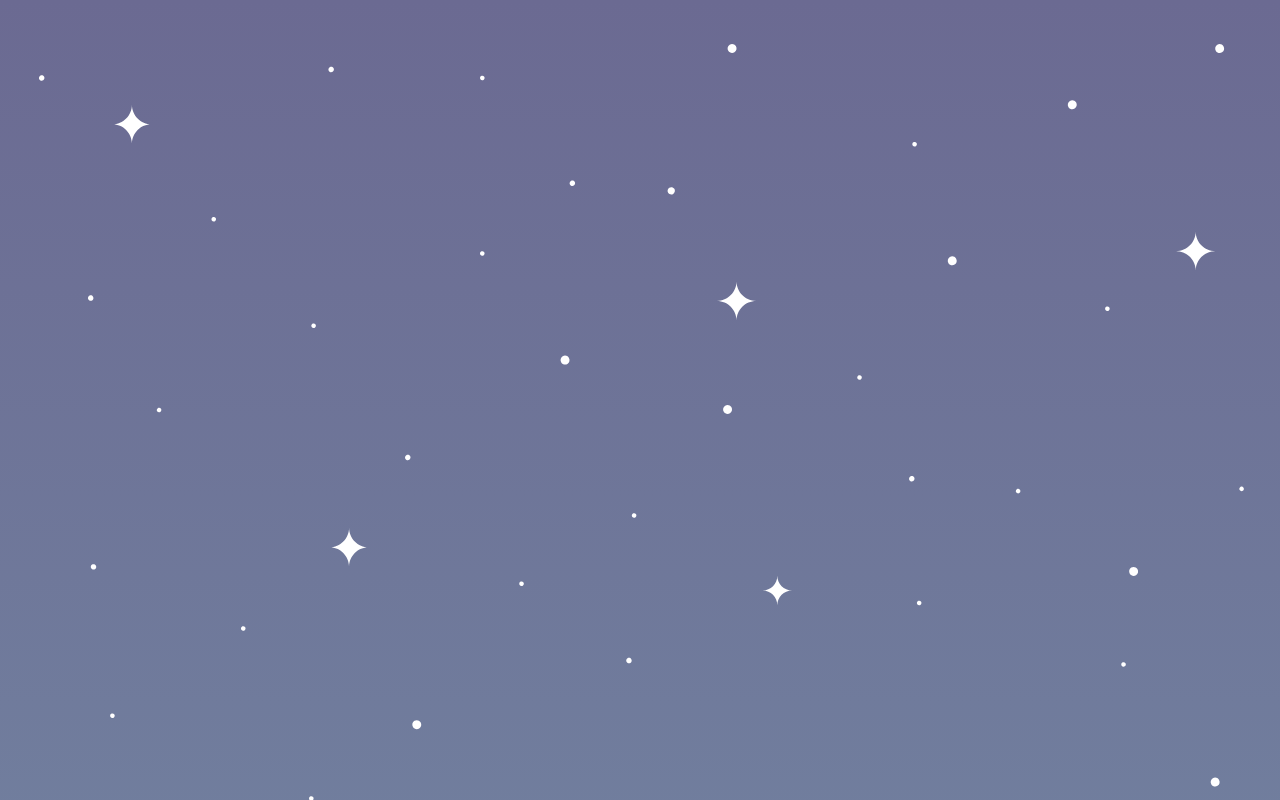
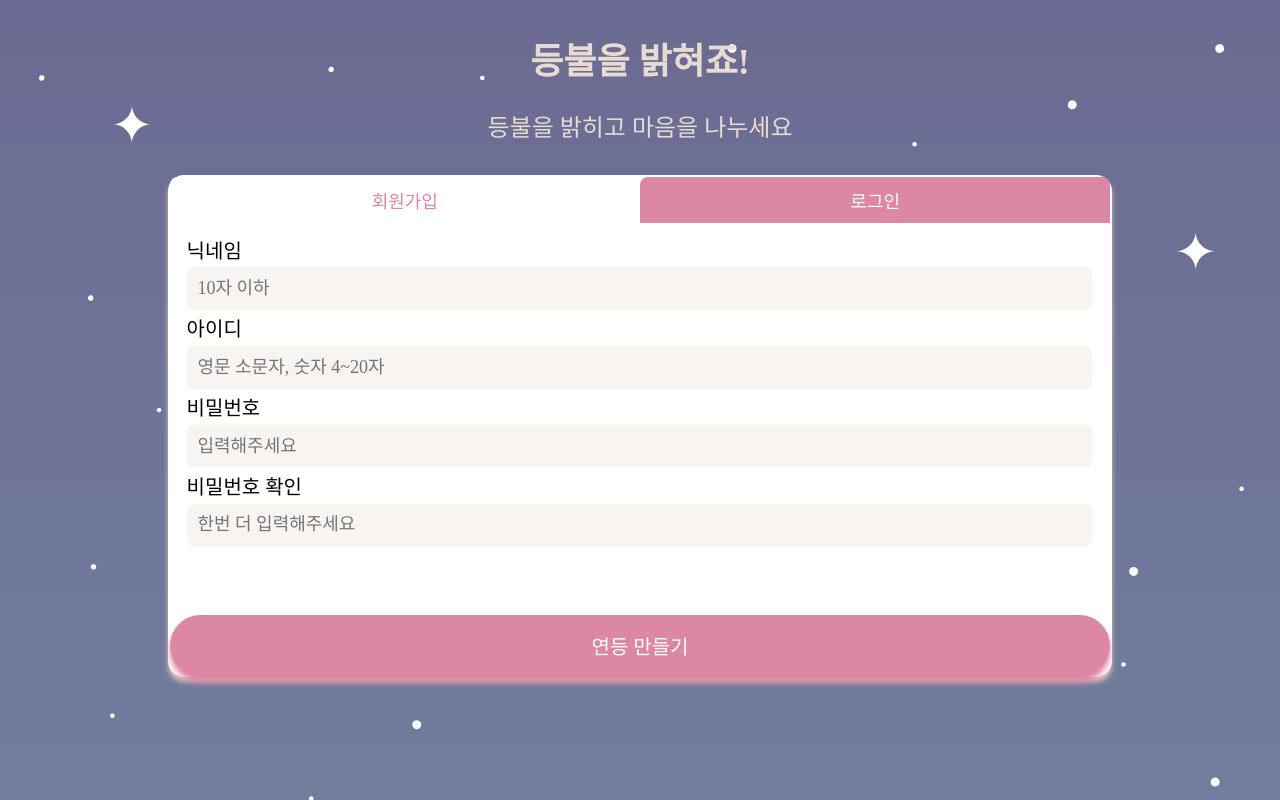
Before and after one commit to Budda-handsome/buddha_birthday, a React (Create React App) app: page /tapmenu in a window 1280 px wide. Before the commit this address had no page. Built offline with nearby package versions, Linux system fonts and the light colour scheme; a web font is replaced by a local one.

Commit message:
split login and signup

```diff
--- a/src/App.js
+++ b/src/App.js
@@ -1,19 +1,21 @@
 
-import SignUp from "./pages/SignUp";
 import Home from "./pages/Home";
 import React from 'react';
 import axios from 'axios';
 import {BrowserRouter ,Routes, Route} from "react-router-dom"
+import TapMenu from "./pages/TapMenu";
 
 
 function App() {
-  axios.defaults.baseURL = 'http://localhost:8080' // 내 서버
+
+  //axios.defaults.baseURL = 'http://localhost:8080' // 내 서버
+  axios.defaults.baseURL = 'https://reqres.in/api/login' // 연습
   return (
 
     <BrowserRouter>
       <Routes>
       <Route path="/" element={<Home/>} ></Route>
-      <Route path="/signup" element={<SignUp/>} ></Route>
+      <Route path="/tapmenu" element={<TapMenu/>} ></Route>
       </Routes>
 
     </BrowserRouter>
--- a/src/pages/Home.js
+++ b/src/pages/Home.js
@@ -1,6 +1,6 @@
 
 import logo from '../img/tample.svg';
-import SignUp from '../pages/SignUp';
+import TapMenu from './TapMenu';
 import Header from '../layout/Header';
 
 import {Link} from "react-router-dom"
@@ -16,7 +16,7 @@ export default function Home(){
 
       <img src={logo} className="app-logo" alt="logo"></img>
 
-      <Link to="/signup">
+      <Link to="/tapmenu">
       <button>시작하기</button>
       </Link>
 
--- /dev/null
+++ b/src/pages/Login.js
@@ -0,0 +1,69 @@
+import React, {useState, Fragment} from 'react';
+import axios from "axios";
+
+export default function Login(){
+    const [values, setValues] = useState({
+        id: '',
+        password: '',
+      })
+
+
+      const handleChangeForm = (e) => {
+        setValues({
+          ...values,
+          [e.target.name]: e.target.name
+        })
+      }
+
+      const onClickLogin = (e) =>{
+        let url = '/api/login'
+        let User = {
+          'id': values.id,
+          'password': values.password
+        }
+
+      var config={
+        header:{
+          'Content-Type' : 'application/json',
+        }
+      }
+      axios.post(url, User, config, {withCredentials:true})
+      .then(res => {
+        console.log(res.data)
+        if(res.data.id === undefined){
+          // id 일치하지 x
+       console.log('======================',res.data.msg)
+            alert('입력하신 id 가 일치하지 않습니다.')
+        } else if(res.data.id === null){
+            // id는 있지만, pw 는 다른 경우 userId = null , msg = undefined
+            console.log('======================','입력하신 비밀번호 가 일치하지 않습니다.')
+            alert('입력하신 비밀번호 가 일치하지 않습니다.')
+        } else if(res.data.id === values.id) {
+            // id, pw 모두 일치 userId = userId1, msg = undefined
+            console.log('======================','로그인 성공')
+            sessionStorage.setItem('id', res.data.id)
+            sessionStorage.setItem('token', res.data.token)
+            sessionStorage.setItem('userId', res.data.userId)
+        }
+        document.location.href = "/"
+      }).catch()}
+
+    return (
+        <div id="tab-2" className="tab-content">
+            <form action="" method="get" className="form-login">
+              <div className="form-login">
+                <label >아이디 </label>
+                <input type="text" name="id" value={values.id} onChange={handleChangeForm}/>
+                </div>
+              <div className="form-login">
+                <label >비밀번호 </label>
+                <input type="password" name="password" value={values.password} onChange={handleChangeForm} />
+                </div>
+            </form>
+            <div className="form-ex">
+            <button type="submit" onClick={onClickLogin}>로그인 하기</button>
+          </div>
+      </div>
+    );
+
+}
--- a/src/pages/SignUp.js
+++ b/src/pages/SignUp.js
@@ -1,32 +1,20 @@
-import styles from "../styles.css";
-import styled from "styled-components";
-import React, {useState, Fragment} from 'react';
-import Header from "../layout/Header"
+import React from "react";
 
-function SignUp(){
-  const [count, setCount] = useState(0);
-  console.log(count);
-
-
-  const clickHandler = (id) => {
-    setCount(id);
-  };
-
-  const obj = {
-    0: <>
-    <div id="tab-1" className="tab-content">
+export default function SignUp(){
+ return(
+<div id="tab-1" className="tab-content">
             <form action="" method="get" className="form-signup">
               <div className="form-signup">
-                <label htmlFor="name">닉네임 </label>
-                <input type="text" name="name" id="name" placeholder="10자 이하" required/>
+                <label htmlFor="names">닉네임 </label>
+                <input type="text" name="names" id="names" placeholder="10자 이하" required/>
                 </div>
               <div className="form-signup">
-                <label htmlFor="id">아이디 </label>
-                <input type="text" name="id" id="id" placeholder="영문 소문자, 숫자 4~20자" required/>
+                <label htmlFor="ids">아이디 </label>
+                <input type="text" name="ids" id="ids" placeholder="영문 소문자, 숫자 4~20자" required/>
                 </div>
               <div className="form-signup">
-                <label htmlFor="password">비밀번호 </label>
-                <input type="password" name="password" id="password" placeholder="입력해주세요" required/>
+                <label htmlFor="passwords">비밀번호 </label>
+                <input type="password" name="passwords" id="passwords" placeholder="입력해주세요" required/>
               </div>
               <div className="form-signup">
                 <label htmlFor="passwordcheck">비밀번호 확인 </label>
@@ -34,56 +22,9 @@ function SignUp(){
                 </div>
 
             </form>
-          </div>
-    </>,
-    1:<>
-     <div id="tab-2" className="tab-content">
-            <form action="" method="get" className="form-login">
-              <div className="form-login">
-                <label htmlFor="id">아이디 </label>
-                <input type="text" name="id" id="id" required/>
-                </div>
-              <div className="form-login">
-                <label htmlFor="password">비밀번호 </label>
-                <input type="password" name="password" id="password" required/>
-                </div>
-            </form>
-      </div>
-    </>
-  }
-
-
-  const AdSlideLI = styled.li`
-    color: ${props => (props.active ? `#DC87A4` : `#fff`)};
-    background-color: ${props => (props.active ?  `#fff`: `#DC87A4`)};
-
-  `;
-    return (
-      <Fragment>
-      <div className="wrapper">
-      <Header></Header>
-
-
-          <div className="container">
-            <ul className="tabs" >
-              <AdSlideLI active={count === 0} onClick={() => clickHandler(0)} className="tab-link ">
-                <span>회원가입</span>
-                </AdSlideLI>
-                <AdSlideLI active={count=== 1} onClick={() => clickHandler(1)}className="tab-link">
-                  <span>로그인</span>
-              </AdSlideLI>
-
-            </ul>
-
-          {/* this.state.activeId */}
-          <div className="contents">{obj[count]}</div>
-
-          </div>
-          <div className="form-ex">
+            <div className="form-ex">
             <button type="submit">연등 만들기</button>
           </div>
           </div>
-          </Fragment>
-      );
-  }
-    export default SignUp;
+ )
+}
--- /dev/null
+++ b/src/pages/TapMenu.js
@@ -0,0 +1,54 @@
+import styles from "../styles.css";
+import styled from "styled-components";
+import React, {useState, Fragment} from 'react';
+import Header from "../layout/Header";
+
+import SignUp from "./SignUp";
+import Login from "./Login";
+function TapMenu(){
+  const [count, setCount] = useState(0);
+  const clickHandler = (id) => {
+    setCount(id);
+  };
+
+
+  const obj = {
+    0: <>
+    <SignUp/>
+    </>,
+    1:<>
+     <Login/>
+    </>
+  }
+
+
+  const AdSlideLI = styled.li`
+    color: ${props => (props.active ? `#DC87A4` : `#fff`)};
+    background-color: ${props => (props.active ?  `#fff`: `#DC87A4`)};`;
+
+    return (
+      <Fragment>
+      <div className="wrapper">
+      <Header></Header>
+
+
+          <div className="container">
+            <ul className="tabs" >
+              <AdSlideLI active={count === 0} onClick={() => clickHandler(0)} className="tab-link ">
+                <span>회원가입</span>
+                </AdSlideLI>
+                <AdSlideLI active={count=== 1} onClick={() => clickHandler(1)}className="tab-link">
+                  <span>로그인</span>
+              </AdSlideLI>
+
+            </ul>
+
+          {/* this.state.activeId */}
+          <div className="contents">{obj[count]}</div>
+
+          </div>
+          </div>
+          </Fragment>
+      );
+    }
+    export default TapMenu;
```
